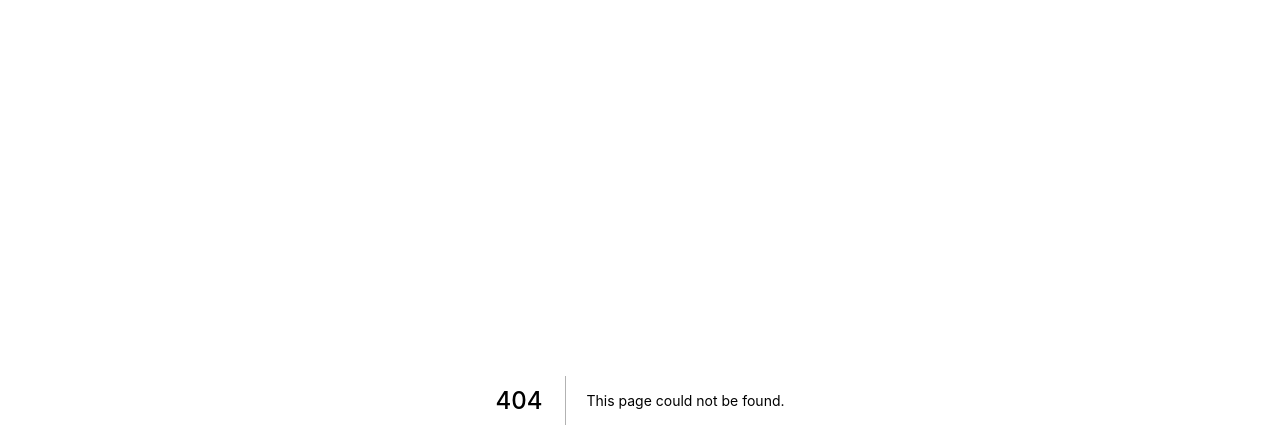
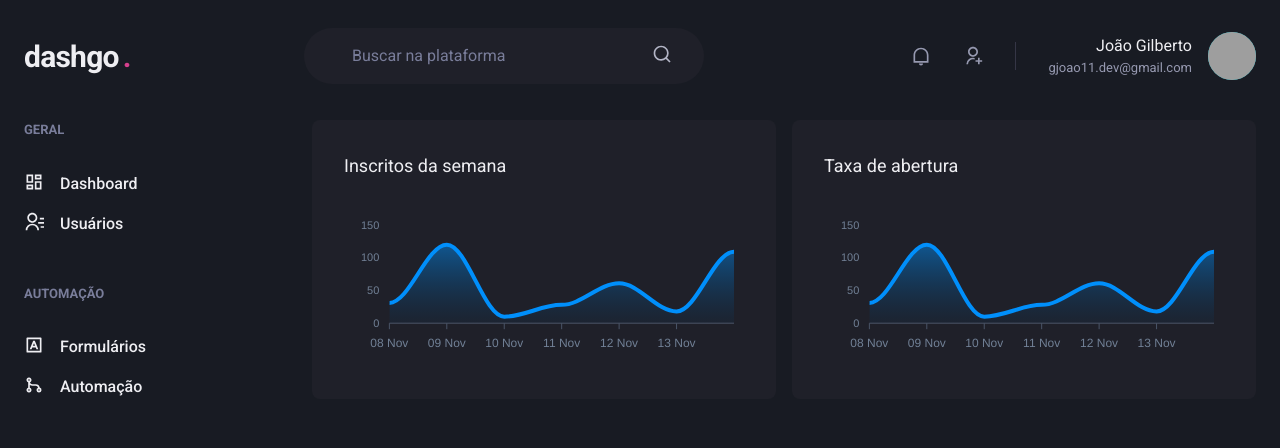
Before and after one commit to gjoao11/dashgo, a Next.js app: page /dashboard in a window 1280 px wide. Before the commit this address had no page. Shown: the top 448 px of the page. Built offline with nearby package versions, Linux system fonts and the light colour scheme; grey boxes are pictures that could not be loaded.

Commit message:
Create dashboard page

```diff
--- a/package.json
+++ b/package.json
@@ -12,10 +12,13 @@
     "@chakra-ui/react": "^1.6.12",
     "@emotion/react": "^11.5.0",
     "@emotion/styled": "^11.3.0",
+    "apexcharts": "^3.29.0",
     "framer-motion": "^5.2.1",
     "next": "12.0.3",
     "react": "17.0.2",
-    "react-dom": "17.0.2"
+    "react-apexcharts": "^1.3.9",
+    "react-dom": "17.0.2",
+    "react-icons": "^4.3.1"
   },
   "devDependencies": {
     "@types/node": "^16.11.6",
--- /dev/null
+++ b/src/components/Header.tsx
@@ -0,0 +1,76 @@
+import { Flex, Text, Input, Icon, HStack, Box, Avatar } from '@chakra-ui/react'
+import { RiNotificationLine, RiSearchLine, RiUserAddLine } from 'react-icons/ri'
+
+export function Header() {
+  return (
+    <Flex
+      as="header"
+      w="100%"
+      maxWidth={1480}
+      h="20"
+      mx="auto"
+      mt="4"
+      px="6"
+      align="center"
+    >
+      <Text fontSize="3xl" fontWeight="bold" letterSpacing="tight" w="64">
+        dashgo
+        <Text as="span" ml="1" color="pink.500">.</Text>
+      </Text>
+
+      <Flex
+        as="label"
+        flex="1"
+        py="4"
+        px="8"
+        ml="6"
+        maxWidth={400}
+        alignSelf="center"
+        color="gray.200"
+        position="relative"
+        bg="gray.800"
+        borderRadius="full"
+      >
+        <Input
+          color="gray.50"
+          variant="unstyled"
+          px="4"
+          mr="4"
+          placeholder="Buscar na plataforma"
+          _placeholder={{ color: 'gray.400' }}
+        />
+
+        <Icon as={RiSearchLine} fontSize="20" />
+      </Flex>
+
+      <Flex
+        align="center"
+        ml="auto"
+      >
+        <HStack
+          spacing="8"
+          mx="8"
+          pr="8"
+          py="1"
+          color="gray.300"
+          borderRightWidth={1}
+          borderColor="gray.700"
+        >
+          <Icon as={RiNotificationLine} fontSize="20" />
+          <Icon as={RiUserAddLine} fontSize="20" />
+        </HStack>
+
+        <Flex align="center">
+          <Box mr="4" textAlign="right">
+            <Text>João Gilberto</Text>
+            <Text color="gray.300" fontSize="small">
+              gjoao11.dev@gmail.com
+            </Text>
+          </Box>
+
+          <Avatar size="md" name="João Gilberto" src="https://github.com/gjoao11.png" />
+        </Flex>
+      </Flex>
+    </Flex>
+  )
+}
--- /dev/null
+++ b/src/components/Sidebar.tsx
@@ -0,0 +1,40 @@
+import { Box, Stack, Text, Link, Icon } from '@chakra-ui/react'
+import { RiContactsLine, RiDashboardLine, RiGitMergeLine, RiInputMethodLine } from 'react-icons/ri'
+
+export function Sidebar() {
+  return (
+    <Box as="aside" w="64" mr="8">
+      <Stack spacing="12" align="flex-start">
+        <Box>
+          <Text fontWeight="bold" color="gray.400" fontSize="small">GERAL</Text>
+          <Stack spacing="4" mt="8" align="stretch">
+            <Link display="flex" align="center">
+              <Icon as={RiDashboardLine} fontSize="20" />
+              <Text ml="4" fontWeight="medium">Dashboard</Text>
+            </Link>
+
+            <Link display="flex" align="center">
+              <Icon as={RiContactsLine} fontSize="20" />
+              <Text ml="4" fontWeight="medium">Usuários</Text>
+            </Link>
+          </Stack>
+        </Box>
+
+        <Box>
+          <Text fontWeight="bold" color="gray.400" fontSize="small">AUTOMAÇÃO</Text>
+          <Stack spacing="4" mt="8" align="stretch">
+            <Link display="flex" align="center">
+              <Icon as={RiInputMethodLine} fontSize="20" />
+              <Text ml="4" fontWeight="medium">Formulários</Text>
+            </Link>
+
+            <Link display="flex" align="center">
+              <Icon as={RiGitMergeLine} fontSize="20" />
+              <Text ml="4" fontWeight="medium">Automação</Text>
+            </Link>
+          </Stack>
+        </Box>
+      </Stack>
+    </Box>
+  )
+}
--- /dev/null
+++ b/src/pages/dashboard.tsx
@@ -0,0 +1,96 @@
+import { Flex, SimpleGrid, Box, Text, theme } from '@chakra-ui/react'
+import dynamic from 'next/dynamic'
+import { ApexOptions } from 'apexcharts'
+
+import { Header } from '../components/Header'
+import { Sidebar } from '../components/Sidebar'
+
+const Chart = dynamic(() => import('react-apexcharts'), {
+  ssr: false,
+})
+
+const options: ApexOptions = {
+  chart: {
+    toolbar: {
+      show: false,
+    },
+    zoom: {
+      enabled: false,
+    },
+    foreColor: theme.colors.gray[500]
+  },
+  grid: {
+    show: false,
+  },
+  dataLabels: {
+    enabled: false,
+  },
+  tooltip: {
+    enabled: false,
+  },
+  xaxis: {
+    type: 'datetime',
+    axisBorder: {
+      color: theme.colors.gray[600],
+    },
+    axisTicks: {
+      color: theme.colors.gray[600],
+    },
+    categories: [
+      '2021-11-08T00:00:00.000Z',
+      '2021-11-09T00:00:00.000Z',
+      '2021-11-10T00:00:00.000Z',
+      '2021-11-11T00:00:00.000Z',
+      '2021-11-12T00:00:00.000Z',
+      '2021-11-13T00:00:00.000Z',
+      '2021-11-14T00:00:00.000Z',
+    ]
+  },
+  fill: {
+    opacity: 0.3,
+    type: 'gradient',
+    gradient: {
+      shade: 'dark',
+      opacityFrom: 0.7,
+      opacityTo: 0.3,
+    }
+  }
+} as const
+
+const series = [
+  { name: 'series1', data: [31, 120, 10, 28, 61, 18, 109] }
+]
+
+export default function Dashboard() {
+  return (
+    <Flex direction="column" h="100vh">
+      <Header />
+
+      <Flex w="100%" my="6" maxWidth={1480} mx="auto" px="6">
+        <Sidebar />
+
+        <SimpleGrid flex="1" gap="4" minChildWidth="320px" align="flex-start">
+          <Box
+            p="8"
+            bg="gray.800"
+            borderRadius={8}
+            pb="4"
+          >
+            <Text fontSize="lg" mb="4">Inscritos da semana</Text>
+            <Chart options={options} series={series} type="area" height={160} />
+          </Box>
+
+          <Box
+            p="8"
+            bg="gray.800"
+            borderRadius={8}
+            pb="4"
+          >
+            <Text fontSize="lg" mb="4">Taxa de abertura</Text>
+            <Chart options={options} series={series} type="area" height={160} />
+          </Box>
+        </SimpleGrid>
+      </Flex>
+    </Flex>
+  )
+}
```
Also changed, not shown: src/components/Form/Input.tsx (added, +32 -0 lines), src/pages/index.tsx (+7 -38 lines), 1 other file (tests, documents, lock files or other folders).
